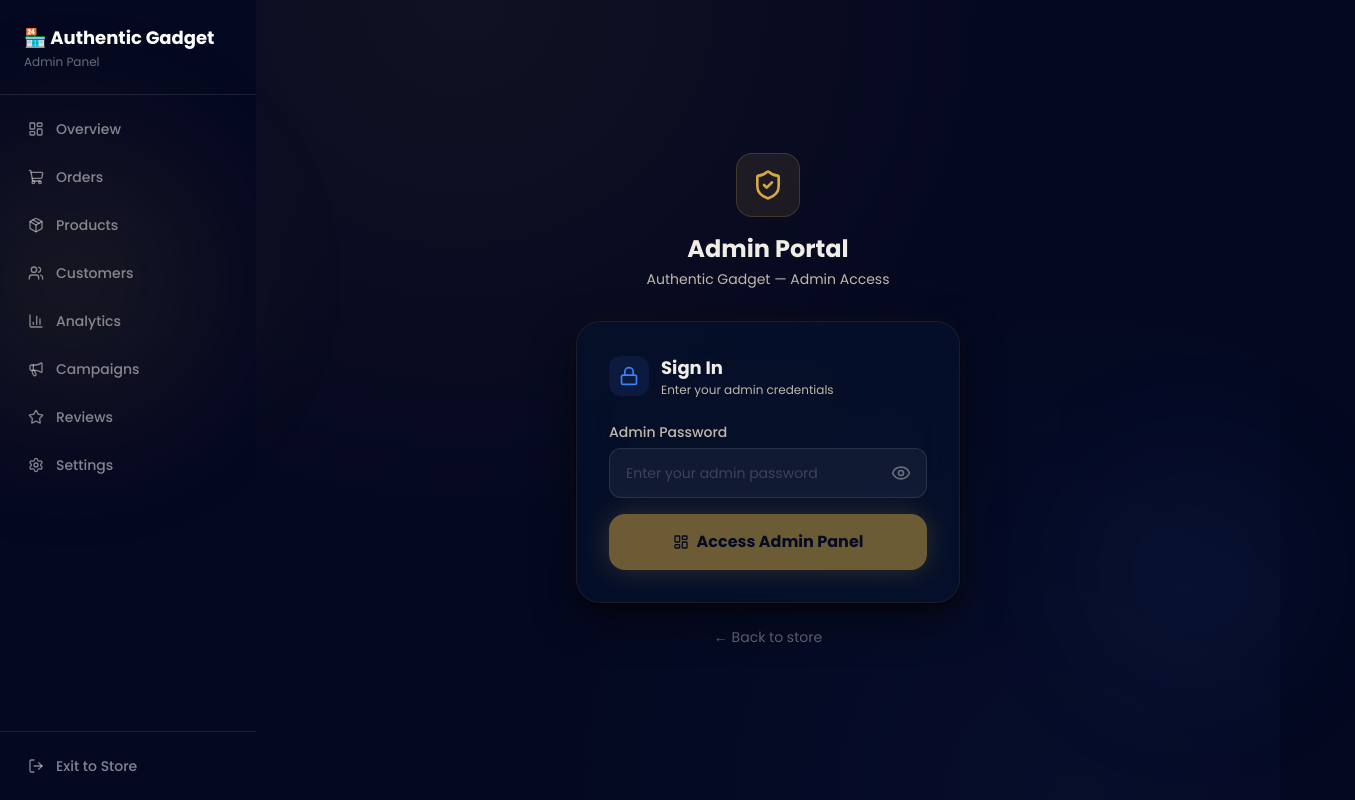
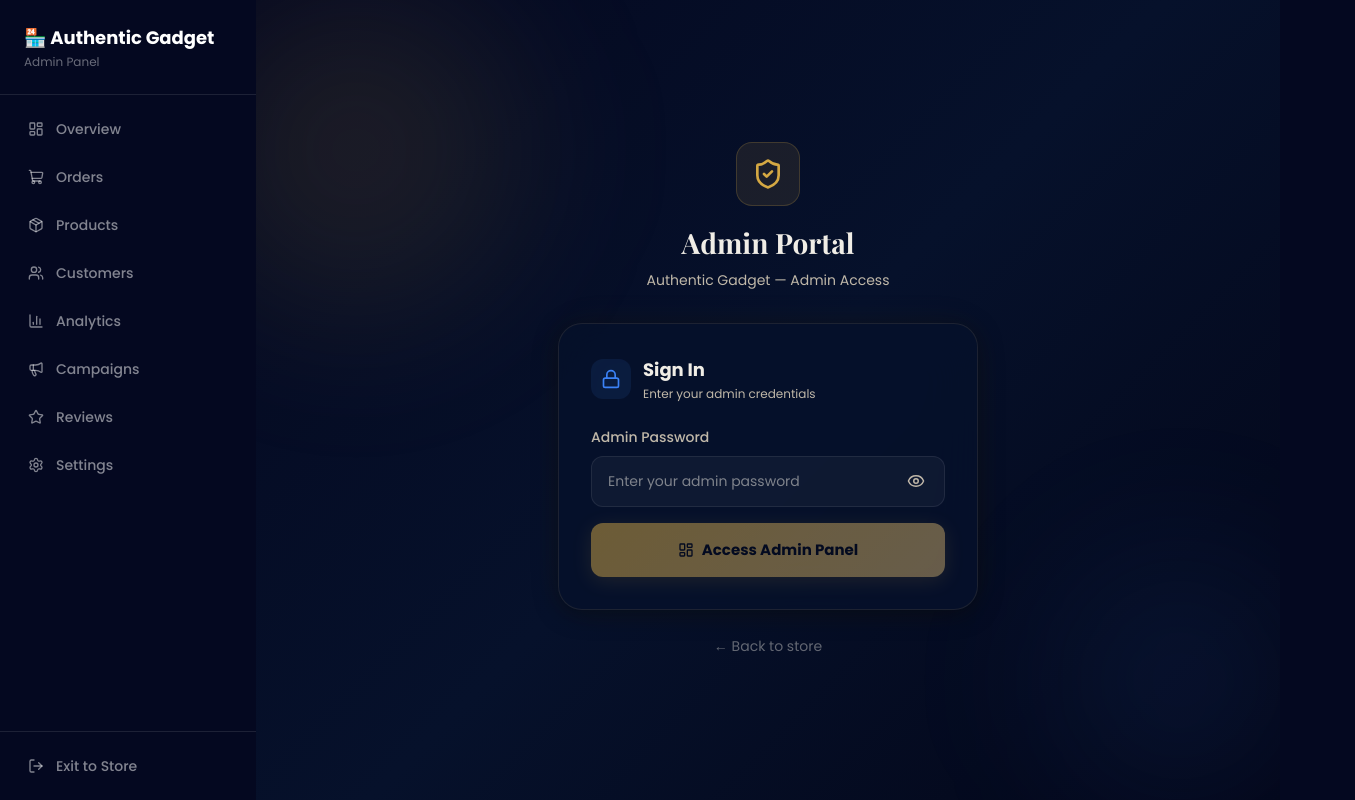
Before and after one commit to Enoxtech/authentic-gadget, a Next.js app: page /admin/login in a window 1280 px wide. Shown: the whole page, 1355 px wide, since content can reach past the window. Built offline with nearby package versions, Linux system fonts and the light colour scheme.

Commit message:
fix: admin login page — fully centered with inline styles, dark gradient bg

```diff
--- a/app/admin/login/page.tsx
+++ b/app/admin/login/page.tsx
@@ -37,67 +37,200 @@
   };
 
   return (
-    <div className="min-h-screen flex flex-col items-center justify-center bg-dark-space px-4 py-12">
-      {/* Ambient background orbs */}
-      <div className="orb orb-gold" style={{ width: "400px", height: "400px", top: "10%", left: "-10%" }} />
-      <div className="orb orb-electric" style={{ width: "300px", height: "300px", bottom: "10%", right: "-5%" }} />
+    <div
+      style={{
+        minHeight: "100vh",
+        background: "linear-gradient(135deg, #040820 0%, #06112B 50%, #030618 100%)",
+        display: "flex",
+        alignItems: "center",
+        justifyContent: "center",
+        padding: "24px",
+        position: "relative",
+        overflow: "hidden",
+      }}
+    >
+      {/* Background orbs */}
+      <div
+        style={{
+          position: "absolute",
+          width: "500px",
+          height: "500px",
+          borderRadius: "50%",
+          background: "radial-gradient(circle, rgba(212,168,67,0.15) 0%, transparent 70%)",
+          top: "-100px",
+          left: "-150px",
+          filter: "blur(60px)",
+          pointerEvents: "none",
+        }}
+      />
+      <div
+        style={{
+          position: "absolute",
+          width: "400px",
+          height: "400px",
+          borderRadius: "50%",
+          background: "radial-gradient(circle, rgba(59,130,246,0.1) 0%, transparent 70%)",
+          bottom: "-80px",
+          right: "-100px",
+          filter: "blur(60px)",
+          pointerEvents: "none",
+        }}
+      />
 
-      {/* Card */}
-      <div className="relative w-full max-w-sm">
-        {/* Logo / Brand */}
-        <div className="text-center mb-8">
-          <div className="inline-flex items-center justify-center w-16 h-16 rounded-2xl bg-gold/10 border border-gold/20 mb-4">
-            <ShieldCheck className="w-8 h-8 text-gold" />
+      {/* Login card */}
+      <div style={{ width: "100%", maxWidth: "420px", position: "relative", zIndex: 1 }}>
+        {/* Brand header */}
+        <div style={{ textAlign: "center", marginBottom: "32px" }}>
+          <div
+            style={{
+              display: "inline-flex",
+              alignItems: "center",
+              justifyContent: "center",
+              width: "64px",
+              height: "64px",
+              borderRadius: "16px",
+              background: "rgba(212,168,67,0.1)",
+              border: "1px solid rgba(212,168,67,0.2)",
+              marginBottom: "16px",
+            }}
+          >
+            <ShieldCheck size={32} color="#D4A843" />
           </div>
-          <h1 className="font-display text-2xl font-bold text-fog">
+          <h1
+            style={{
+              fontFamily: "var(--font-playfair, Georgia, serif)",
+              fontSize: "28px",
+              fontWeight: "700",
+              color: "#F0EDE6",
+              margin: "0 0 6px",
+            }}
+          >
             Admin Portal
           </h1>
-          <p className="text-fog-muted text-sm mt-1">
+          <p style={{ color: "#C0B8A9", fontSize: "14px", margin: 0 }}>
             Authentic Gadget — Admin Access
           </p>
         </div>
 
         {/* Form card */}
-        <div className="bg-navy/80 backdrop-blur-xl border border-gold/10 rounded-3xl p-8 shadow-layers">
-          {/* Header */}
-          <div className="flex items-center gap-3 mb-6">
-            <div className="w-10 h-10 rounded-xl bg-electric/10 flex items-center justify-center">
-              <Lock className="w-5 h-5 text-electric" />
+        <div
+          style={{
+            background: "rgba(6,17,43,0.85)",
+            backdropFilter: "blur(24px)",
+            WebkitBackdropFilter: "blur(24px)",
+            border: "1px solid rgba(201,169,110,0.12)",
+            borderRadius: "24px",
+            padding: "32px",
+            boxShadow: "0 4px 24px rgba(0,0,0,0.4), 0 0 40px rgba(212,168,67,0.05)",
+          }}
+        >
+          {/* Form header */}
+          <div style={{ display: "flex", alignItems: "center", gap: "12px", marginBottom: "24px" }}>
+            <div
+              style={{
+                width: "40px",
+                height: "40px",
+                borderRadius: "12px",
+                background: "rgba(59,130,246,0.1)",
+                display: "flex",
+                alignItems: "center",
+                justifyContent: "center",
+              }}
+            >
+              <Lock size={20} color="#3B82F6" />
             </div>
             <div>
-              <h2 className="font-bold text-fog text-lg">Sign In</h2>
-              <p className="text-fog-muted text-xs">Enter your admin credentials</p>
+              <h2 style={{ fontWeight: "700", fontSize: "18px", color: "#F0EDE6", margin: 0 }}>Sign In</h2>
+              <p style={{ color: "#C0B8A9", fontSize: "12px", margin: "2px 0 0" }}>Enter your admin credentials</p>
             </div>
           </div>
 
-          {/* Error */}
+          {/* Error message */}
           {error && (
-            <div className="mb-4 p-3 rounded-xl bg-red-500/10 border border-red-500/20 text-red-400 text-sm flex items-center gap-2">
-              <span className="w-2 h-2 rounded-full bg-red-500 shrink-0" />
+            <div
+              style={{
+                display: "flex",
+                alignItems: "center",
+                gap: "8px",
+                padding: "12px",
+                borderRadius: "12px",
+                background: "rgba(239,68,68,0.1)",
+                border: "1px solid rgba(239,68,68,0.2)",
+                color: "#FCA5A5",
+                fontSize: "14px",
+                marginBottom: "16px",
+              }}
+            >
+              <span
+                style={{
+                  width: "6px",
+                  height: "6px",
+                  borderRadius: "50%",
+                  background: "#EF4444",
+                  flexShrink: 0,
+                }}
+              />
               {error}
             </div>
           )}
 
           {/* Form */}
-          <form onSubmit={handleLogin} className="space-y-4">
-            <div>
-              <label className="block text-sm font-medium text-fog-muted mb-1.5">
+          <form onSubmit={handleLogin}>
+            <div style={{ marginBottom: "16px" }}>
+              <label
+                style={{
+                  display: "block",
+                  fontSize: "14px",
+                  fontWeight: "500",
+                  color: "#C0B8A9",
+                  marginBottom: "8px",
+                }}
+              >
                 Admin Password
               </label>
-              <div className="relative">
+              <div style={{ position: "relative" }}>
                 <input
                   type={showPassword ? "text" : "password"}
                   value={password}
                   onChange={(e) => setPassword(e.target.value)}
                   placeholder="Enter your admin password"
-                  className="w-full px-4 py-3.5 pr-12 rounded-xl bg-white/5 border border-white/10 text-fog text-sm placeholder:text-fog/20 focus:outline-none focus:ring-2 focus:ring-gold/50 focus:border-gold/30 transition-all"
+                  style={{
+                    width: "100%",
+                    padding: "14px 48px 14px 16px",
+                    borderRadius: "12px",
+                    border: "1px solid rgba(255,255,255,0.08)",
+                    background: "rgba(255,255,255,0.04)",
+                    color: "#F0EDE6",
+                    fontSize: "14px",
+                    outline: "none",
+                    transition: "border-color 0.2s, box-shadow 0.2s",
+                    boxSizing: "border-box",
+                  }}
+                  onFocus={(e) => {
+                    e.target.style.borderColor = "rgba(212,168,67,0.4)";
+                    e.target.style.boxShadow = "0 0 0 3px rgba(212,168,67,0.08)";
+                  }}
+                  onBlur={(e) => {
+                    e.target.style.borderColor = "rgba(255,255,255,0.08)";
+                    e.target.style.boxShadow = "none";
+                  }}
                 />
                 <button
                   type="button"
                   onClick={() => setShowPassword(!showPassword)}
-                  className="absolute right-4 top-1/2 -translate-y-1/2 text-fog/40 hover:text-fog/70 transition-colors"
+                  style={{
+                    position: "absolute",
+                    right: "16px",
+                    top: "50%",
+                    transform: "translateY(-50%)",
+                    background: "none",
+                    border: "none",
+                    cursor: "pointer",
+                    color: "#C0B8A9",
+                    padding: "4px",
+                  }}
                 >
-                  {showPassword ? <EyeOff className="w-5 h-5" /> : <Eye className="w-5 h-5" />}
+                  {showPassword ? <EyeOff size={18} /> : <Eye size={18} />}
                 </button>
               </div>
             </div>
@@ -105,16 +238,48 @@
             <button
               type="submit"
               disabled={loading || !password}
-              className="w-full py-4 bg-gold text-midnight font-bold rounded-2xl hover:bg-gold/90 transition-all disabled:opacity-50 disabled:cursor-not-allowed flex items-center justify-center gap-2 pulse-glow-gold"
+              style={{
+                width: "100%",
+                padding: "16px",
+                borderRadius: "12px",
+                border: "none",
+                background: "linear-gradient(135deg, #D4A843 0%, #C9A96E 100%)",
+                color: "#030618",
+                fontWeight: "700",
+                fontSize: "15px",
+                cursor: loading || !password ? "not-allowed" : "pointer",
+                opacity: loading || !password ? "0.5" : "1",
+                display: "flex",
+                alignItems: "center",
+                justifyContent: "center",
+                gap: "8px",
+                transition: "all 0.2s",
+                boxShadow: "0 4px 20px rgba(212,168,67,0.25)",
+              }}
+              onMouseEnter={(e) => {
+                if (!loading && password) e.currentTarget.style.transform = "translateY(-1px)";
+              }}
+              onMouseLeave={(e) => {
+                e.currentTarget.style.transform = "translateY(0)";
+              }}
             >
               {loading ? (
                 <>
-                  <span className="w-4 h-4 border-2 border-midnight/30 border-t-midnight rounded-full animate-spin" />
+                  <span
+                    style={{
+                      width: "16px",
+                      height: "16px",
+                      border: "2px solid rgba(3,6,24,0.3)",
+                      borderTopColor: "#030618",
+                      borderRadius: "50%",
+                      animation: "spin 0.8s linear infinite",
+                    }}
+                  />
                   Authenticating...
                 </>
               ) : (
                 <>
-                  <LayoutDashboard className="w-4 h-4" />
+                  <LayoutDashboard size={16} />
                   Access Admin Panel
                 </>
               )}
@@ -123,15 +288,26 @@
         </div>
 
         {/* Back to store */}
-        <div className="text-center mt-6">
+        <div style={{ textAlign: "center", marginTop: "24px" }}>
           <Link
             href="/"
-            className="text-sm text-fog/40 hover:text-gold transition-colors flex items-center justify-center gap-1"
+            style={{
+              color: "rgba(240,237,230,0.4)",
+              fontSize: "14px",
+              textDecoration: "none",
+              transition: "color 0.2s",
+            }}
           >
             ← Back to store
           </Link>
         </div>
       </div>
+
+      <style>{`
+        @keyframes spin {
+          to { transform: rotate(360deg); }
+        }
+      `}</style>
     </div>
   );
 }
```
